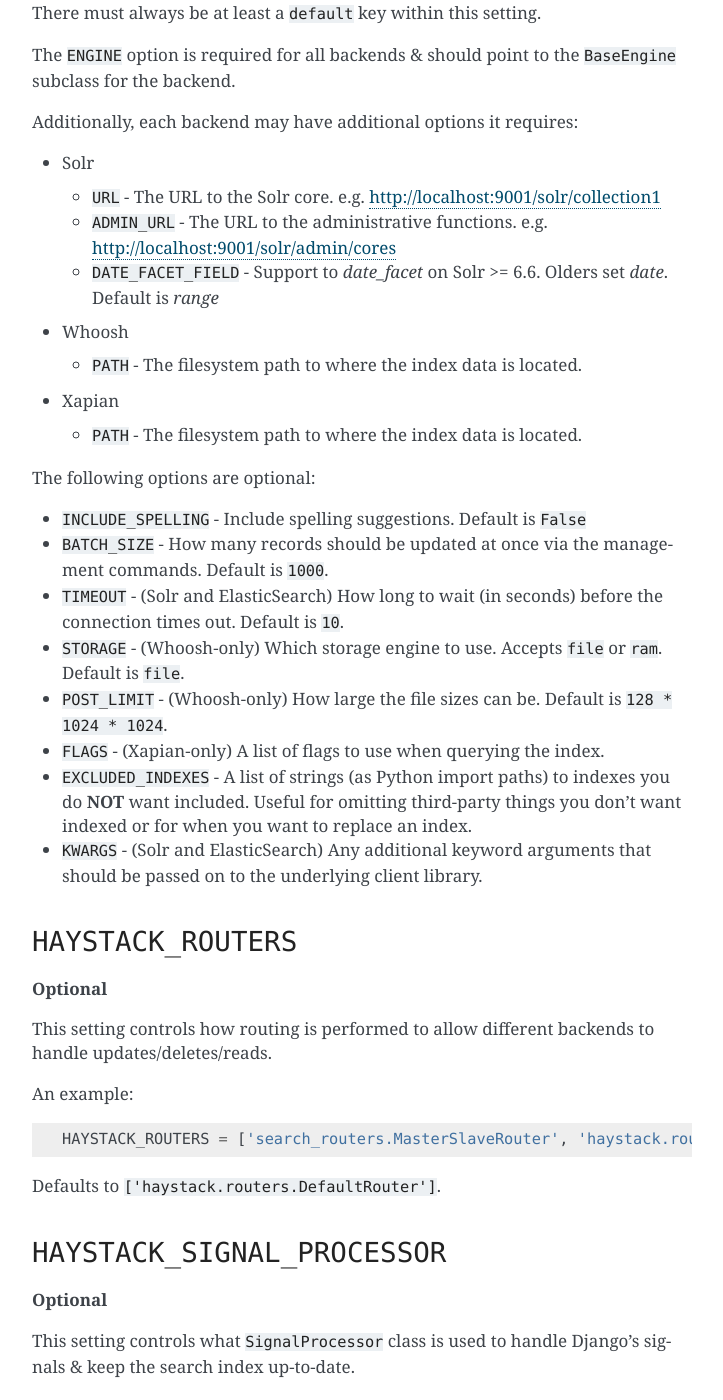
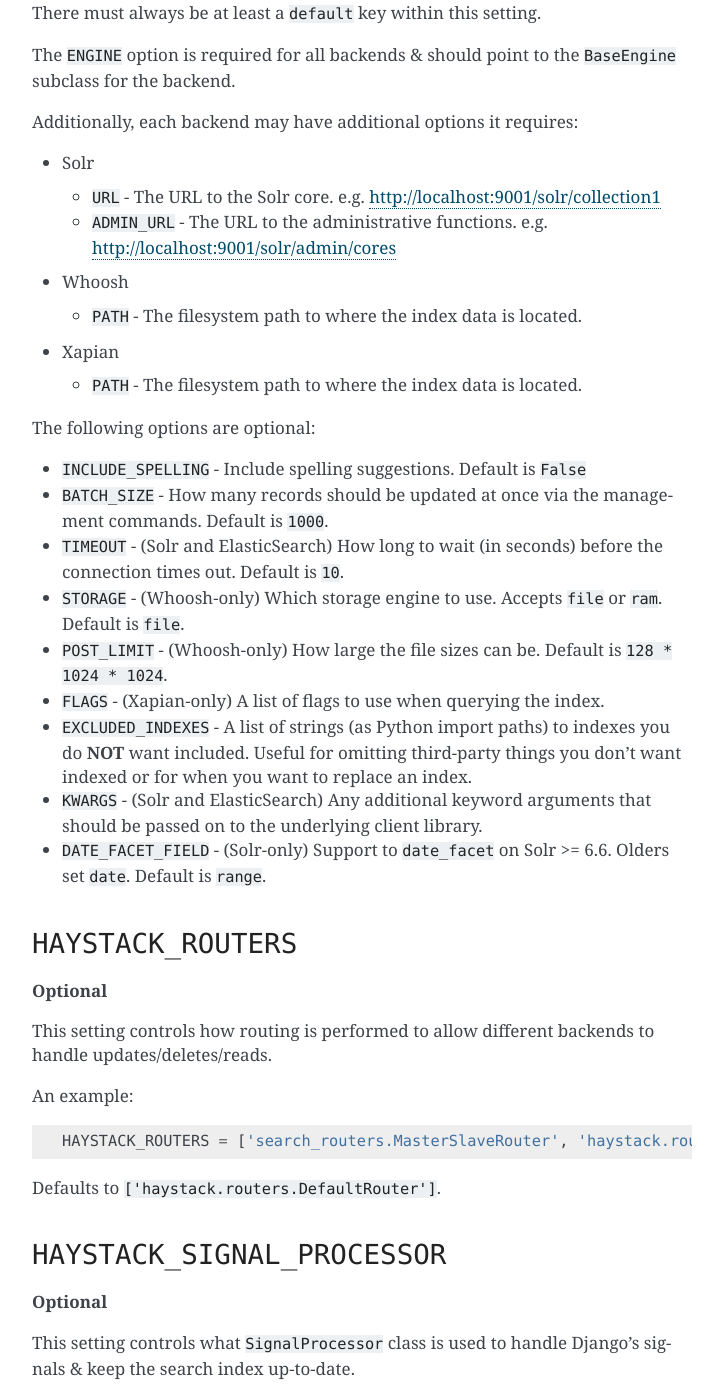
Before and after one commit to django-haystack/django-haystack, a Sphinx documentation site: the page built from docs/settings.rst, in a window 1280 px wide and 1400 px high, scrolled down 1441 px. Shown: the whole window, without its empty margins (388-1111 px from the left). Built offline with Sphinx 7.4.7, drawn with Linux system fonts in a browser that asks for light colours; pages that are not in the unit, such as notebooks, are missing from menus; some of the changed lines change nothing that is shown.

Commit message:
fix doc to ``DATE_FACET_FIELD`` setting to HAYSTACK_CONNECTIONS parameter by connection (ex.: ``HAYSTACK_CONNECTIONS["default"]["DATE_FACET_FIELD"]``).\n Used to ``date_facet`` support on Solr >= 6.6. Default is ``range``. Olders set ``date`` PR #1690 and issue #1572

```diff
--- a/docs/settings.rst
+++ b/docs/settings.rst
@@ -81,8 +81,6 @@ Additionally, each backend may have additional options it requires:
   * ``URL`` - The URL to the Solr core. e.g. http://localhost:9001/solr/collection1
   * ``ADMIN_URL`` - The URL to the administrative functions. e.g.
     http://localhost:9001/solr/admin/cores
-  * ``DATE_FACET_FIELD`` - Support to `date_facet` on Solr >= 6.6. Olders set `date`.
-    Default is `range`
 
 * Whoosh
 
@@ -109,6 +107,8 @@ The following options are optional:
   don't want indexed or for when you want to replace an index.
 * ``KWARGS`` - (Solr and ElasticSearch) Any additional keyword arguments that
   should be passed on to the underlying client library.
+* ``DATE_FACET_FIELD`` - (Solr-only) Support to ``date_facet`` on Solr >= 6.6.
+  Olders set ``date``. Default is ``range``.
 
 
 ``HAYSTACK_ROUTERS``
```
